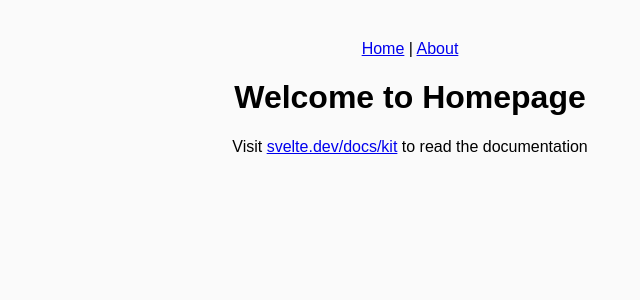
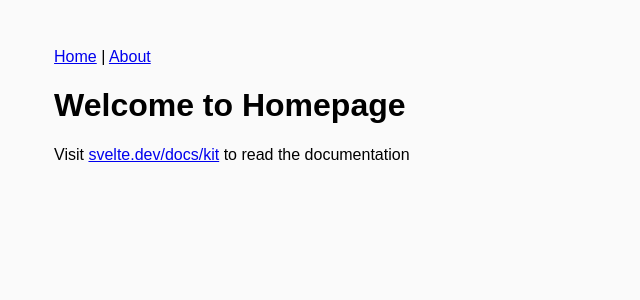
Before and after one commit to triphora/govaifiles.org, a SvelteKit app in the folder frontend/: page / in a window 1280 px wide. Shown: the top 300 px of the page, without its empty margins (230-870 px from the left). Built offline with nearby package versions, Linux system fonts and the light colour scheme.

Commit message:
improve formatting/styles

```diff
--- a/frontend/src/app.css
+++ b/frontend/src/app.css
@@ -1,9 +1,11 @@
 * {
-	text-align: center;
 	font-family: 'Liberation Sans', -apple-system, BlinkMacSystemFont, 'Segoe UI', Roboto, 'Helvetica Neue', Arial, sans-serif;
 }
 
 body {
 	background-color: #FAFAFA;
-	padding: 1rem 30%;
+	padding: 2rem 1.25rem;
+	max-width: 80ch;
+	margin: 0 auto;
+	text-rendering: optimizeLegibility;
 }
--- a/frontend/src/routes/+layout.svelte
+++ b/frontend/src/routes/+layout.svelte
@@ -2,11 +2,12 @@
 	import favicon from '$lib/assets/favicon.svg';
 
 	let { children } = $props();
-  import "../app.css";
+	import "../app.css";
 </script>
 
 <svelte:head>
 	<link rel="icon" href={favicon} />
+	<title>Government Surveillance Transparency</title>
 </svelte:head>
 
 {@render children()}
```
